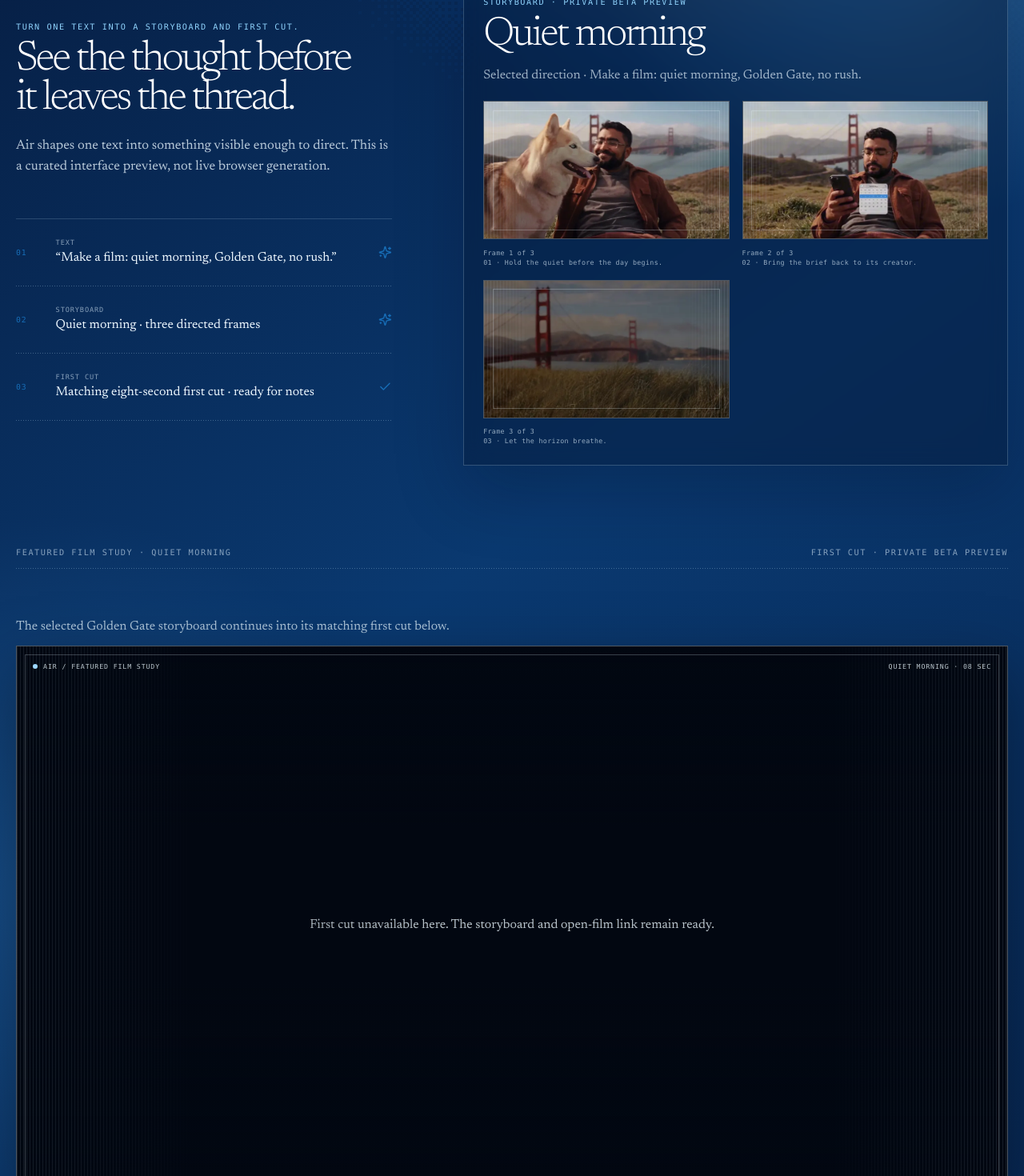
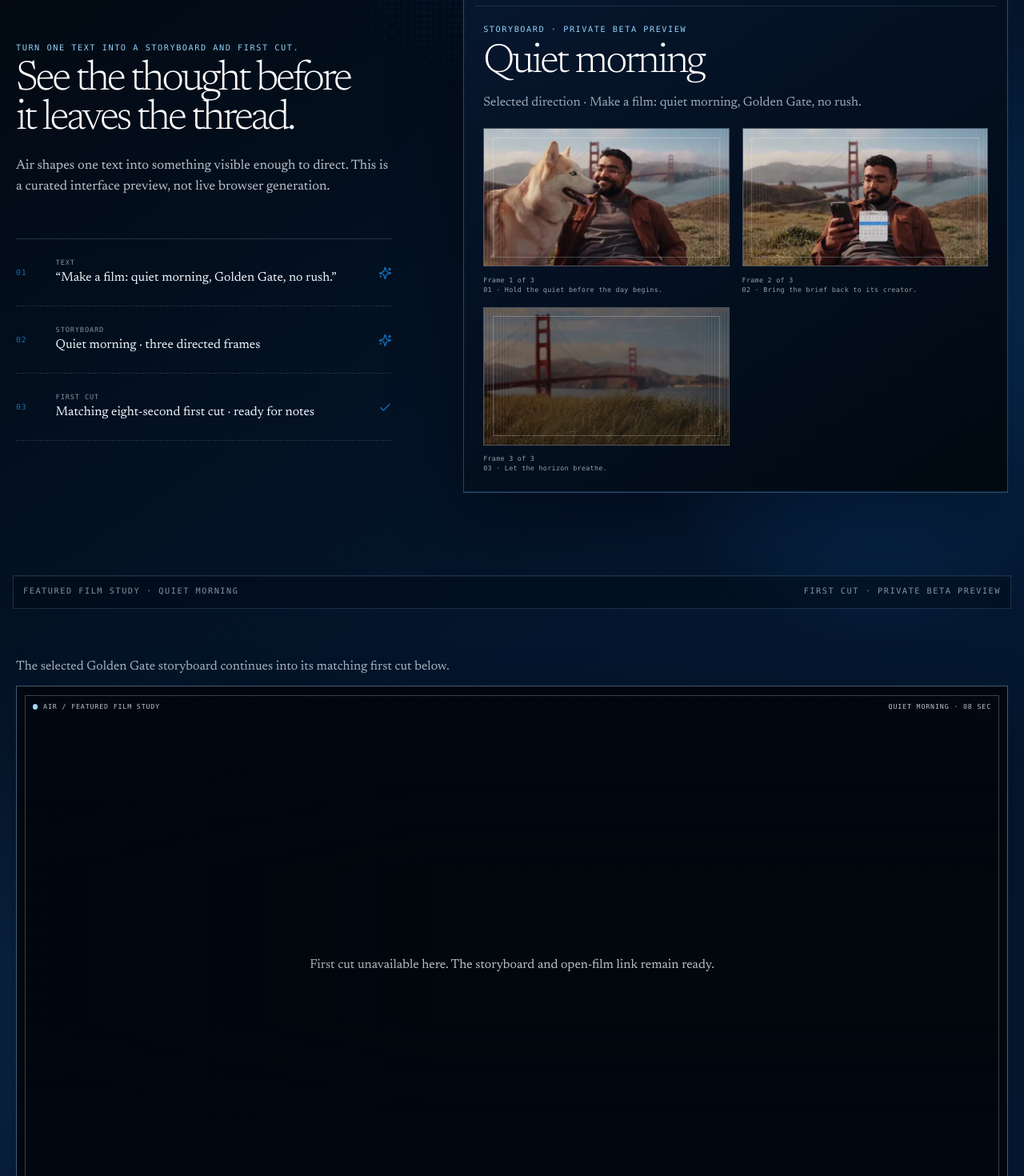
Before and after one commit to gratitude5dee/air-landing, a Next.js app: page / in a window 1280 px wide. Shown: the part 2520-3990 px from the top of the page at 80% size. Built offline with nearby package versions, Linux system fonts and the light colour scheme; a web font is replaced by a local one.

Commit message:
feat: add Air console surfaces and safe root routing

```diff
--- a/app/cloudborne.css
+++ b/app/cloudborne.css
@@ -166,6 +166,7 @@ html[data-air-hero-header="covered"] .site-header {
 .hero-scroll[data-air-presentation="static"] .hero-opening,
 .hero-scroll[data-air-presentation="static"] .hero-shader,
 .hero-scroll[data-air-presentation="static"] .hero-dither-lens,
+.hero-scroll[data-air-presentation="static"] .hero-pointer-trail,
 .hero-scroll[data-air-presentation="static"] .cloud-curtain {
   display: none;
 }
@@ -275,6 +276,19 @@ html[data-air-hero-header="covered"] .site-header {
   mask-image: radial-gradient(ellipse at 50% 50%, #000 0%, rgba(0, 0, 0, 0.82) 42%, transparent 72%);
 }
 
+/* Fine-pointer only: DitherKit's pixelated droplet trails the cursor through
+   the sky without replacing the platform cursor or sitting above controls. */
+.hero-pointer-trail {
+  position: absolute !important;
+  z-index: 4;
+  inset: 0;
+  display: block;
+  opacity: clamp(0, calc((var(--hero-progress) - 0.18) * 0.86), 0.74);
+  pointer-events: none;
+  mix-blend-mode: screen;
+  mask-image: radial-gradient(ellipse at 54% 52%, #000 0%, rgba(0, 0, 0, 0.88) 46%, transparent 82%);
+}
+
 .hero-grain {
   z-index: 8;
   opacity: 0.024;
@@ -322,6 +336,7 @@ html[data-air-hydrated="timeout"] .hero-sticky {
 html[data-air-hydrated="timeout"] .hero-opening,
 html[data-air-hydrated="timeout"] .hero-shader,
 html[data-air-hydrated="timeout"] .hero-dither-lens,
+html[data-air-hydrated="timeout"] .hero-pointer-trail,
 html[data-air-hydrated="timeout"] .cloud-curtain {
   display: none !important;
 }
@@ -774,9 +789,9 @@ html[data-air-hydrated="timeout"] .hero-content {
   --edge: rgba(191, 226, 248, 0.18);
   color: #edf8ff;
   background:
-    radial-gradient(circle at 88% 8%, rgba(98, 174, 225, 0.42), transparent 24rem),
-    radial-gradient(circle at 5% 70%, rgba(48, 116, 180, 0.35), transparent 30rem),
-    linear-gradient(145deg, #061b3e 0%, #0a3970 48%, #08254f 100%);
+    radial-gradient(ellipse at 86% 30%, rgba(17, 103, 188, 0.5), transparent 22rem),
+    radial-gradient(circle at 9% 76%, rgba(23, 71, 125, 0.4), transparent 30rem),
+    linear-gradient(145deg, #02070d 0%, #04162d 52%, #061b39 100%);
 }
 
 .film-section::before {
@@ -784,10 +799,37 @@ html[data-air-hydrated="timeout"] .hero-content {
   position: absolute;
   inset: 0;
   pointer-events: none;
-  opacity: 0.12;
-  background-image: radial-gradient(rgba(214, 239, 254, 0.9) 0.55px, transparent 0.55px);
+  opacity: 0.28;
+  background-image: radial-gradient(rgba(122, 190, 246, 0.86) 0.55px, transparent 0.55px);
   background-size: 4px 4px;
-  mask-image: linear-gradient(90deg, #000, transparent 34%, transparent 70%, #000);
+  mask-image:
+    linear-gradient(90deg, #000, transparent 36%, transparent 68%, #000),
+    linear-gradient(180deg, #000, transparent 42%);
+}
+
+.film-section::after {
+  content: "";
+  position: absolute;
+  inset: 5.6rem max(1.25rem, calc((100vw - 78rem) / 2)) auto;
+  height: 10.25rem;
+  pointer-events: none;
+  border: 1px solid rgba(147, 206, 250, 0.18);
+  border-bottom: 0;
+  background:
+    linear-gradient(180deg, rgba(94, 165, 220, 0.1), transparent 64%),
+    radial-gradient(rgba(139, 205, 248, 0.52) 0.6px, transparent 0.6px);
+  background-size: auto, 4px 4px;
+  mask-image: linear-gradient(180deg, #000 0%, rgba(0, 0, 0, 0.58) 58%, transparent 100%);
+}
+
+.film-section .section-rail {
+  position: relative;
+  z-index: 1;
+  margin-inline: -0.25rem;
+  padding: 0.8rem 0.75rem 1rem;
+  border: 1px solid rgba(147, 206, 250, 0.18);
+  background: rgba(2, 10, 20, 0.46);
+  box-shadow: inset 0 1px rgba(227, 247, 255, 0.06);
 }
 
 .film-section .eyebrow {
@@ -800,11 +842,57 @@ html[data-air-hydrated="timeout"] .hero-content {
 }
 
 .film-storyboard {
+  position: relative;
+  isolation: isolate;
+  overflow: hidden;
   padding: clamp(1rem, 2vw, 1.5rem);
-  border: 1px solid rgba(205, 235, 253, 0.22);
-  background: rgba(5, 25, 55, 0.46);
-  box-shadow: inset 0 1px rgba(255, 255, 255, 0.09), 0 2rem 5rem rgba(0, 10, 31, 0.24);
+  border: 1px solid rgba(142, 202, 247, 0.3);
+  background:
+    linear-gradient(145deg, rgba(7, 24, 47, 0.96), rgba(1, 8, 17, 0.93)),
+    #020912;
+  box-shadow:
+    inset 0 1px rgba(238, 249, 255, 0.1),
+    inset 0 -1px rgba(15, 87, 156, 0.38),
+    0 2rem 5rem rgba(0, 4, 12, 0.44);
   backdrop-filter: blur(14px);
+}
+
+.film-storyboard::before {
+  content: "Air / storyboard / three frames";
+  position: absolute;
+  inset: 0.72rem 0.85rem auto;
+  z-index: 0;
+  padding-bottom: 0.54rem;
+  border-bottom: 1px dotted rgba(152, 208, 249, 0.32);
+  color: rgba(175, 220, 249, 0.54);
+  font-family: var(--font-mono);
+  font-size: 0.48rem;
+  font-weight: 600;
+  letter-spacing: 0.13em;
+  text-transform: uppercase;
+}
+
+.film-storyboard::after {
+  content: "";
+  position: absolute;
+  z-index: 0;
+  inset: auto -5rem -7rem auto;
+  width: 22rem;
+  height: 22rem;
+  border-radius: 50%;
+  opacity: 0.46;
+  background-image: radial-gradient(rgba(34, 142, 236, 0.88) 0.65px, transparent 0.65px);
+  background-size: 4px 4px;
+  mask-image: radial-gradient(circle, #000 0%, transparent 68%);
+}
+
+.film-storyboard > * {
+  position: relative;
+  z-index: 1;
+}
+
+.film-storyboard > .eyebrow {
+  margin-top: 1.75rem;
 }
 
 .film-storyboard > h3 {
@@ -830,6 +918,27 @@ html[data-air-hydrated="timeout"] .hero-content {
 .film-featured-study > p,
 .film-featured-study > [role="status"] {
   color: rgba(231, 246, 255, 0.72);
+}
+
+.film-featured-study .film-preview {
+  border-color: rgba(143, 204, 249, 0.42);
+  background: #01070d;
+  box-shadow:
+    inset 0 0 0 1px rgba(225, 244, 255, 0.05),
+    0 1.6rem 4rem rgba(0, 0, 0, 0.38);
+}
+
+.film-featured-study .film-preview::after {
+  content: "";
+  position: absolute;
+  inset: 0;
+  z-index: 1;
+  pointer-events: none;
+  border: 0.5rem solid rgba(3, 12, 23, 0.18);
+  background:
+    linear-gradient(180deg, rgba(162, 214, 251, 0.12), transparent 11%),
+    linear-gradient(0deg, rgba(0, 4, 10, 0.34), transparent 22%);
+  mix-blend-mode: screen;
 }
 
 .film-open-link {
@@ -973,7 +1082,7 @@ html[data-air-hydrated="timeout"] .hero-content {
   filter: brightness(0) invert(1);
 }
 
-/* Conversion surface retains the cobalt depth while staying on palette. */
+/* Conversion surface: a small access console, not a generic modal. */
 .preorder-dialog {
   --cream: #edf8ff;
   --cream-bright: #fff;
@@ -983,19 +1092,131 @@ html[data-air-hydrated="timeout"] .hero-content {
   --edge: rgba(205, 233, 250, 0.2);
   color: #edf8ff;
   border-color: rgba(225, 243, 254, 0.34);
-  background: #061c3b;
+  background: #020913;
 }
 
 .preorder-panel {
+  isolation: isolate;
+  overflow: hidden;
   background:
-    radial-gradient(circle at 11% 8%, rgba(77, 157, 216, 0.3), transparent 34%),
-    linear-gradient(145deg, #061b3b, #0a3567);
+    radial-gradient(circle at 88% 48%, rgba(9, 91, 178, 0.56), transparent 23rem),
+    radial-gradient(circle at 8% 0%, rgba(54, 126, 192, 0.24), transparent 28rem),
+    linear-gradient(145deg, #020912, #061b37 74%, #071a36);
+}
+
+.preorder-panel::before {
+  content: "";
+  position: absolute;
+  z-index: 0;
+  inset: 3.3rem 0 auto;
+  height: 10rem;
+  pointer-events: none;
+  border-top: 1px solid rgba(159, 211, 249, 0.22);
+  border-bottom: 1px solid rgba(159, 211, 249, 0.08);
+  background:
+    linear-gradient(180deg, rgba(62, 142, 206, 0.12), transparent 78%),
+    radial-gradient(rgba(132, 195, 241, 0.56) 0.6px, transparent 0.6px);
+  background-size: auto, 4px 4px;
+  mask-image: linear-gradient(180deg, #000, rgba(0, 0, 0, 0.72) 56%, transparent);
+}
+
+.preorder-dither-field {
+  position: absolute;
+  z-index: 0;
+  inset: auto -10rem -13rem auto;
+  width: 44rem;
+  height: 44rem;
+  display: block;
+  opacity: 0.32;
+  pointer-events: none;
+  mask-image: radial-gradient(circle at 44% 40%, #000 0%, rgba(0, 0, 0, 0.8) 38%, transparent 69%);
+}
+
+.preorder-console-chrome {
+  position: absolute;
+  z-index: 3;
+  inset: 0 0 auto;
+  min-height: 3.3rem;
+  display: flex;
+  align-items: center;
+  justify-content: space-between;
+  gap: 1rem;
+  padding: 0.8rem 4.7rem 0.8rem 1.3rem;
+  border-bottom: 1px solid rgba(160, 211, 249, 0.28);
+  color: rgba(206, 234, 252, 0.72);
+  background: rgba(2, 10, 21, 0.68);
+  box-shadow: inset 0 1px rgba(255, 255, 255, 0.08), 0 1rem 2.6rem rgba(0, 0, 0, 0.14);
+  font-family: var(--font-mono);
+  font-size: 0.5rem;
+  font-weight: 600;
+  letter-spacing: 0.13em;
+  line-height: 1.35;
+  text-transform: uppercase;
+}
+
+.preorder-dialog .dialog-close {
+  top: 0.35rem;
+  right: 0.45rem;
+  width: 2.5rem;
+  height: 2.5rem;
+  border-radius: 0;
+  border-color: rgba(169, 216, 248, 0.34);
+  color: rgba(232, 246, 255, 0.82);
+  background: rgba(1, 9, 19, 0.68);
+}
+
+.preorder-dialog .dialog-close:hover {
+  border-color: rgba(181, 224, 251, 0.78);
+  color: #d9efff;
+}
+
+.preorder-grid {
+  position: relative;
+  z-index: 1;
+  padding-top: 3.3rem;
+}
+
+.preorder-copy {
+  position: relative;
+  border-right-color: rgba(151, 207, 247, 0.2);
+  background:
+    linear-gradient(180deg, rgba(1, 10, 21, 0.44), rgba(4, 19, 40, 0.18)),
+    radial-gradient(rgba(148, 205, 246, 0.35) 0.55px, transparent 0.55px);
+  background-size: auto, 4px 4px;
+}
+
+.preorder-copy::after {
+  content: "AIR / WZRD / FOUNDING PREORDER";
+  position: absolute;
+  right: 1.2rem;
+  bottom: 1.1rem;
+  color: rgba(166, 211, 243, 0.44);
+  font-family: var(--font-mono);
+  font-size: 0.45rem;
+  font-weight: 600;
+  letter-spacing: 0.12em;
+  text-transform: uppercase;
+}
+
+.preorder-form {
+  position: relative;
+  z-index: 1;
+  background: linear-gradient(145deg, rgba(3, 14, 29, 0.58), rgba(5, 30, 61, 0.34));
+}
+
+.preorder-form > label:not(.consent-row) {
+  color: rgba(201, 229, 249, 0.68);
 }
 
 .preorder-form > input {
-  border-color: rgba(220, 240, 253, 0.24);
+  min-height: 3.35rem;
+  border-color: rgba(185, 221, 246, 0.32);
+  border-radius: 0;
   color: #fff;
-  background: rgba(3, 17, 38, 0.5);
+  background: rgba(1, 9, 19, 0.6);
+  font-family: var(--font-mono);
+  font-size: 0.8rem;
+  letter-spacing: 0.03em;
 }
 
 .preorder-form > input:focus {
@@ -1004,14 +1225,42 @@ html[data-air-hydrated="timeout"] .hero-content {
 }
 
 .preorder-dialog .button-primary {
+  min-height: 3.45rem;
+  border-radius: 0;
   color: #06234a;
-  border-color: rgba(255, 255, 255, 0.8);
-  background: #eef9ff;
+  border-color: rgba(178, 220, 249, 0.82);
+  background:
+    linear-gradient(180deg, rgba(255, 255, 255, 0.16), transparent 42%),
+    #d9efff;
+  box-shadow:
+    inset 0 1px rgba(255, 255, 255, 0.9),
+    inset 0 -3px #2b76bf,
+    0 0 0 1px rgba(65, 151, 220, 0.28),
+    0 0.9rem 2.3rem rgba(0, 0, 0, 0.18);
 }
 
 .preorder-dialog .eyebrow,
 .preorder-dialog .calendar-fallback {
   color: #9bd8fb;
+}
+
+.preorder-dialog[data-preorder-stage="saved"] .calendar-stage {
+  position: relative;
+  z-index: 1;
+  padding-top: clamp(5.4rem, 8vw, 6.4rem);
+}
+
+.preorder-dialog[data-preorder-stage="saved"] .calendar-stage::before {
+  content: "Booking / founding preorder";
+  position: absolute;
+  top: 4rem;
+  left: clamp(2rem, 5vw, 4.5rem);
+  color: rgba(181, 220, 247, 0.55);
+  font-family: var(--font-mono);
+  font-size: 0.48rem;
+  font-weight: 600;
+  letter-spacing: 0.13em;
+  text-transform: uppercase;
 }
 
 @media (max-width: 1100px) and (min-width: 901px) {
@@ -1054,6 +1303,7 @@ html[data-air-hydrated="timeout"] .hero-content {
 
   .hero-opening,
   .hero-dither-lens,
+  .hero-pointer-trail,
   .cloud-curtain {
     display: none;
   }
@@ -1229,6 +1479,7 @@ html[data-air-hydrated="timeout"] .hero-content {
 
   .hero-shader,
   .hero-dither-lens,
+  .hero-pointer-trail,
   .cloud-curtain {
     display: none;
   }
@@ -1243,6 +1494,7 @@ html[data-air-hydrated="timeout"] .hero-content {
   .hero-opening,
   .hero-shader,
   .hero-dither-lens,
+  .hero-pointer-trail,
   .cloud-curtain,
   .app-orbit,
   dk-gradient {
--- a/components/AirExperience.tsx
+++ b/components/AirExperience.tsx
@@ -322,6 +322,17 @@ function HeroPresentation({ phoneDemo }: { phoneDemo: ReactNode }) {
             bloom: "low",
             fade: "",
           })}
+        {cinematicActive &&
+          createElement("dk-bubble", {
+            "aria-hidden": "true",
+            className: "hero-pointer-trail",
+            from: "blue",
+            pixel: "4",
+            size: "44",
+            trail: "18",
+            bloom: "low",
+            glow: "#a8ddff",
+          })}
         {cinematicEnabled &&
           createElement("wz-sky", {
             ref: skyRef,
--- a/components/TextToFilm.tsx
+++ b/components/TextToFilm.tsx
@@ -166,6 +166,7 @@ export function TextToFilm() {
         className: "film-dither-field",
         from: "blue",
         direction: "radial",
+        variant: "dotted",
         pixel: "4",
         bloom: "low",
         fade: "",
```
Also changed, not shown: components/Preorder.tsx (+15 -0 lines), microfrontends.json (added, +21 -0 lines), 1 other file (tests, documents, lock files or other folders).
